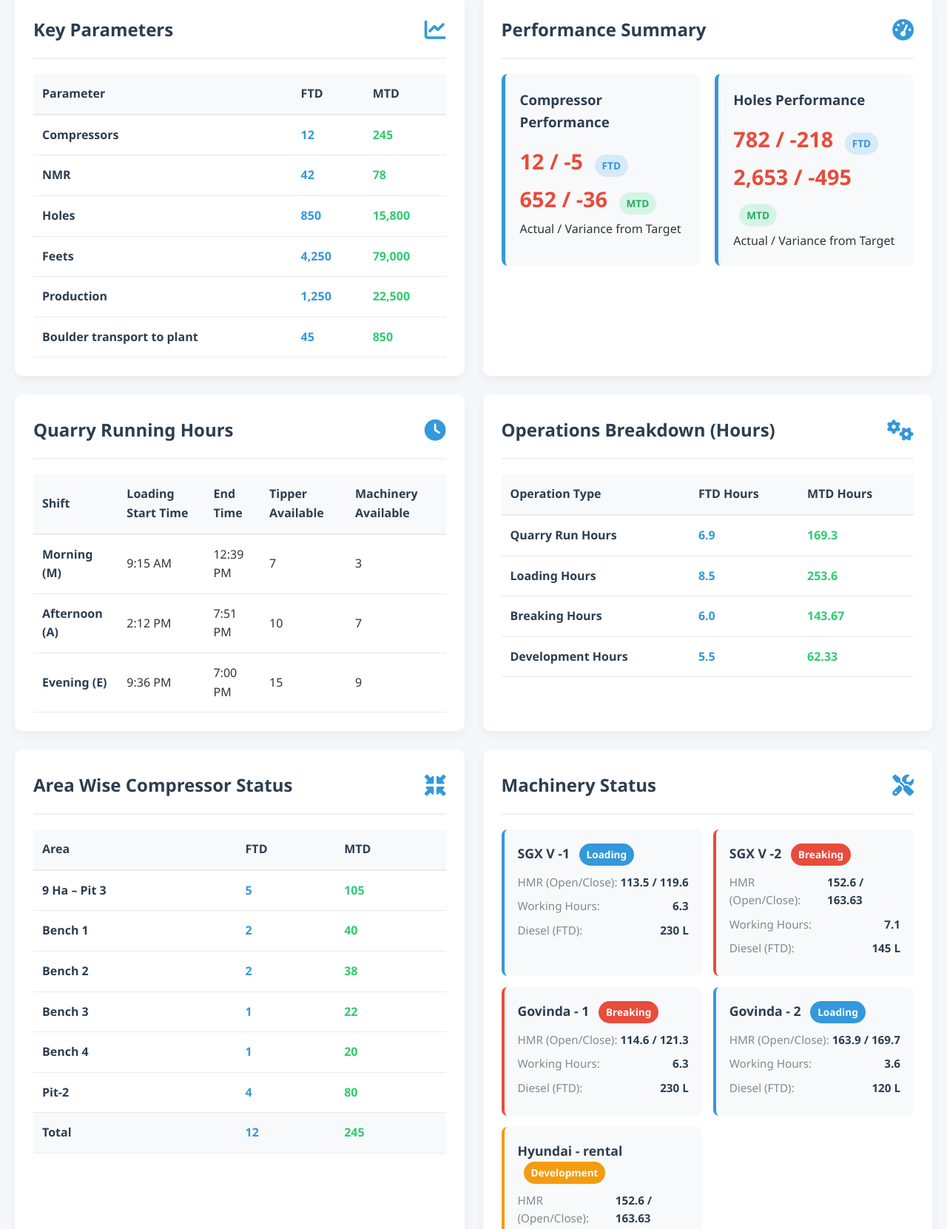
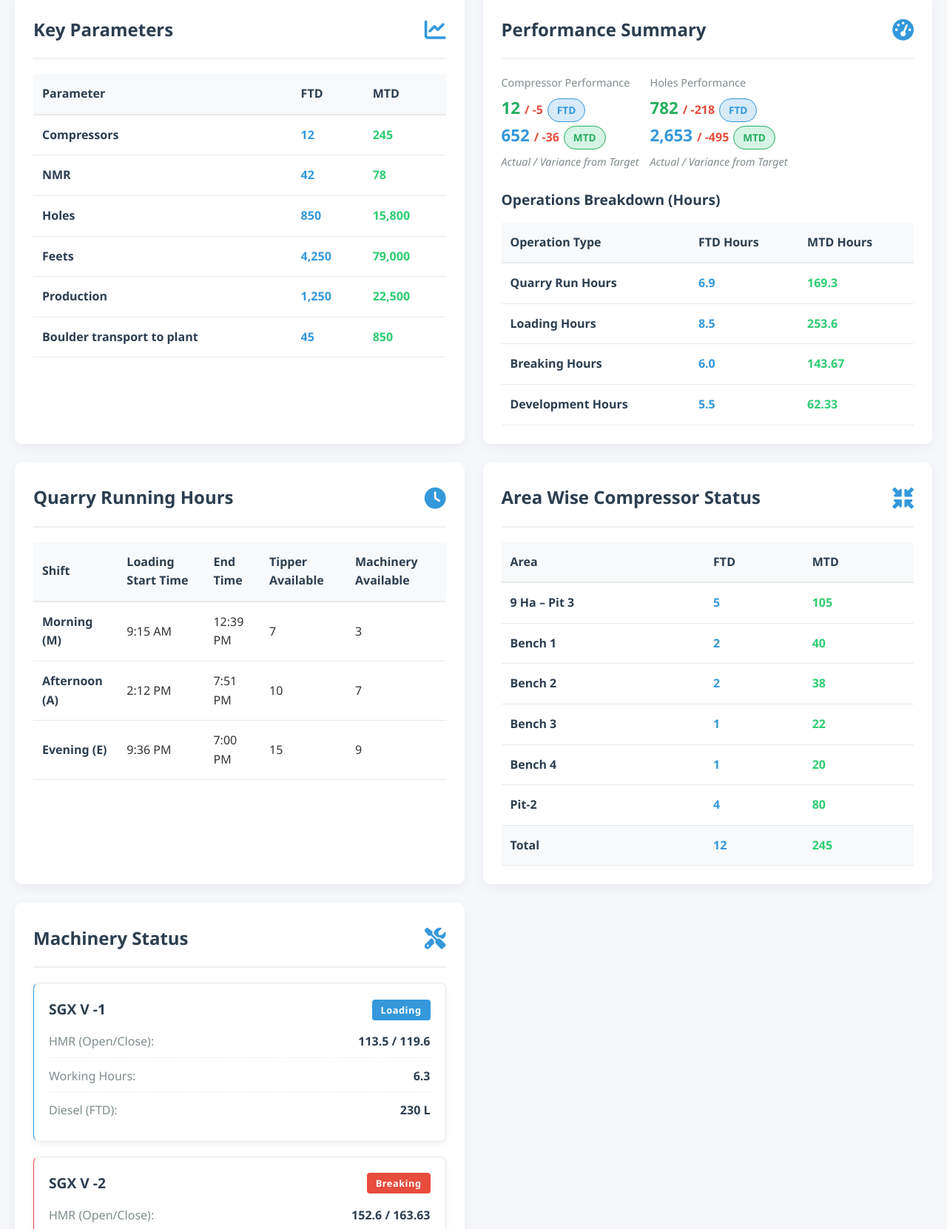
Before and after one commit to bimal-bp/movement, a plain HTML site: page index.html in a window 1280 px wide. Shown: the part 254-1915 px from the top of the page at 74% size. Drawn offline with Linux system fonts and the light colour scheme.

Commit message:
Update index.html

```diff
--- a/index.html
+++ b/index.html
@@ -142,6 +142,7 @@
             display: flex;
             flex-wrap: wrap;
             gap: 20px;
+            margin-bottom: 30px;
         }
 
         .performance-box {
@@ -153,61 +154,94 @@
             border-left: 5px solid #3498db;
         }
 
+        .performance-box.compact {
+            min-width: 200px;
+            padding: 15px;
+        }
+
         .performance-box h3 {
             margin-bottom: 15px;
             color: #2c3e50;
+            font-size: 1.2rem;
         }
 
         .performance-value {
             font-size: 1.8rem;
             font-weight: 700;
             margin-bottom: 5px;
+            display: flex;
+            align-items: center;
+            gap: 10px;
+            flex-wrap: wrap;
         }
 
-        .positive {
+        .performance-value.compact {
+            font-size: 1.5rem;
+        }
+
+        .actual-value {
+            color: #2c3e50;
+        }
+
+        .variance-positive {
             color: #27ae60;
         }
 
-        .negative {
+        .variance-negative {
             color: #e74c3c;
         }
 
         .machinery-grid {
             display: grid;
-            grid-template-columns: repeat(auto-fill, minmax(250px, 1fr));
-            gap: 15px;
+            grid-template-columns: repeat(auto-fill, minmax(280px, 1fr));
+            gap: 20px;
             margin-top: 20px;
         }
 
         .machine-card {
-            background-color: #f8f9fa;
+            background-color: white;
             border-radius: 8px;
-            padding: 18px;
+            padding: 20px;
             border-left: 4px solid #3498db;
+            border: 1px solid #eaeaea;
+            box-shadow: 0 3px 8px rgba(0, 0, 0, 0.05);
             transition: all 0.3s ease;
+            display: flex;
+            flex-direction: column;
         }
 
         .machine-card:hover {
             transform: translateY(-3px);
-            box-shadow: 0 5px 10px rgba(0, 0, 0, 0.08);
+            box-shadow: 0 5px 15px rgba(0, 0, 0, 0.1);
         }
 
         .machine-name {
             font-weight: 700;
-            font-size: 1.1rem;
-            margin-bottom: 10px;
+            font-size: 1.2rem;
+            margin-bottom: 15px;
             color: #2c3e50;
+            display: flex;
+            justify-content: space-between;
+            align-items: center;
         }
 
         .machine-detail {
             display: flex;
             justify-content: space-between;
-            margin-bottom: 8px;
-            font-size: 0.95rem;
+            margin-bottom: 12px;
+            font-size: 1rem;
+            padding-bottom: 8px;
+            border-bottom: 1px dashed #eee;
+        }
+
+        .machine-detail:last-child {
+            border-bottom: none;
+            margin-bottom: 0;
         }
 
         .machine-label {
             color: #7f8c8d;
+            font-weight: 500;
         }
 
         .machine-value {
@@ -222,15 +256,29 @@
         .remark-section {
             background-color: #fff8e1;
             border-left: 5px solid #ffc107;
-            padding: 20px;
+            padding: 25px;
             margin-top: 30px;
             border-radius: 8px;
+            box-shadow: 0 3px 10px rgba(0, 0, 0, 0.05);
         }
 
         .remark-title {
             font-weight: 700;
+            margin-bottom: 15px;
+            color: #ff9800;
+            font-size: 1.3rem;
+            display: flex;
+            align-items: center;
+            gap: 10px;
+        }
+
+        .remark-section p {
             margin-bottom: 10px;
-            color: #ff9800;
+            padding-left: 10px;
+        }
+
+        .remark-section p:last-child {
+            margin-bottom: 0;
         }
 
         footer {
@@ -254,25 +302,95 @@
             h1 {
                 font-size: 1.8rem;
             }
+
+            .machinery-grid {
+                grid-template-columns: 1fr;
+            }
         }
 
         .badge {
             display: inline-block;
-            padding: 4px 10px;
+            padding: 4px 12px;
             border-radius: 20px;
             font-size: 0.85rem;
             font-weight: 600;
-            margin-left: 8px;
         }
 
         .badge-ftd {
             background-color: #d6eaf8;
             color: #3498db;
+            border: 1px solid #3498db;
         }
 
         .badge-mtd {
             background-color: #d5f4e6;
             color: #27ae60;
+            border: 1px solid #27ae60;
+        }
+
+        .status-badge {
+            padding: 4px 12px;
+            border-radius: 4px;
+            font-size: 0.8rem;
+            font-weight: 600;
+            letter-spacing: 0.5px;
+        }
+
+        .status-loading {
+            background-color: #3498db;
+            color: white;
+        }
+
+        .status-breaking {
+            background-color: #e74c3c;
+            color: white;
+        }
+
+        .status-development {
+            background-color: #f39c12;
+            color: white;
+        }
+
+        .operations-table-container {
+            margin-top: 20px;
+        }
+
+        .compact-performance {
+            display: flex;
+            flex-wrap: wrap;
+            gap: 15px;
+            margin-top: 10px;
+        }
+
+        .compact-performance-item {
+            display: flex;
+            flex-direction: column;
+            min-width: 140px;
+        }
+
+        .compact-label {
+            font-size: 0.9rem;
+            color: #7f8c8d;
+            margin-bottom: 5px;
+        }
+
+        .compact-value {
+            font-size: 1.4rem;
+            font-weight: 700;
+            color: #2c3e50;
+        }
+
+        .compact-variance {
+            font-size: 1rem;
+            font-weight: 600;
+        }
+
+        .number-green {
+            color: #27ae60 !important;
+        }
+
+        .number-blue {
+            color: #3498db !important;
         }
     </style>
 </head>
@@ -343,32 +461,74 @@
                     <h2 class="card-title">Performance Summary</h2>
                     <div class="card-icon"><i class="fas fa-tachometer-alt"></i></div>
                 </div>
-                <div class="performance-container">
-                    <div class="performance-box">
-                        <h3>Compressor Performance</h3>
-                        <div class="performance-value">
-                            <span class="ftd">12 <span class="negative">/ -5</span></span>
+
+                <!-- Compact Performance Section -->
+                <div class="compact-performance">
+                    <div class="compact-performance-item">
+                        <div class="compact-label">Compressor Performance</div>
+                        <div class="compact-value">
+                            <span class="number-green">12</span>
+                            <span class="compact-variance variance-negative">/ -5</span>
                             <span class="badge badge-ftd">FTD</span>
                         </div>
-                        <div class="performance-value">
-                            <span class="mtd">652 <span class="negative">/ -36</span></span>
+                        <div class="compact-value">
+                            <span class="number-blue">652</span>
+                            <span class="compact-variance variance-negative">/ -36</span>
                             <span class="badge badge-mtd">MTD</span>
                         </div>
-                        <p>Actual / Variance from Target</p>
+                        <div class="compact-label" style="margin-top: 5px; font-style: italic;">Actual / Variance from Target</div>
                     </div>
 
-                    <div class="performance-box">
-                        <h3>Holes Performance</h3>
-                        <div class="performance-value">
-                            <span class="ftd">782 <span class="negative">/ -218</span></span>
+                    <div class="compact-performance-item">
+                        <div class="compact-label">Holes Performance</div>
+                        <div class="compact-value">
+                            <span class="number-green">782</span>
+                            <span class="compact-variance variance-negative">/ -218</span>
                             <span class="badge badge-ftd">FTD</span>
                         </div>
-                        <div class="performance-value">
-                            <span class="mtd">2,653 <span class="negative">/ -495</span></span>
+                        <div class="compact-value">
+                            <span class="number-blue">2,653</span>
+                            <span class="compact-variance variance-negative">/ -495</span>
                             <span class="badge badge-mtd">MTD</span>
                         </div>
-                        <p>Actual / Variance from Target</p>
+                        <div class="compact-label" style="margin-top: 5px; font-style: italic;">Actual / Variance from Target</div>
                     </div>
+                </div>
+
+                <!-- Operations Breakdown Table -->
+                <div class="operations-table-container">
+                    <h3 style="color: #2c3e50; margin-bottom: 15px; font-size: 1.2rem;">Operations Breakdown (Hours)</h3>
+                    <table>
+                        <thead>
+                            <tr>
+                                <th>Operation Type</th>
+                                <th>FTD Hours</th>
+                                <th>MTD Hours</th>
+                            </tr>
+                        </thead>
+                        <tbody>
+                            <tr>
+                                <td class="metric-highlight">Quarry Run Hours</td>
+                                <td class="ftd">6.9</td>
+                                <td class="mtd">169.3</td>
+                            </tr>
+                            <tr>
+                                <td class="metric-highlight">Loading Hours</td>
+                                <td class="ftd">8.5</td>
+                                <td class="mtd">253.6</td>
+                            </tr>
+                            <tr>
+                                <td class="metric-highlight">Breaking Hours</td>
+                                <td class="ftd">6.0</td>
+                                <td class="mtd">143.67</td>
+                            </tr>
+                            <tr>
+                                <td class="metric-highlight">Development Hours</td>
+                                <td class="ftd">5.5</td>
+                                <td class="mtd">62.33</td>
+                            </tr>
+                        </tbody>
+                    </table>
                 </div>
             </div>
 
@@ -409,45 +569,6 @@
                             <td>7:00 PM</td>
                             <td>15</td>
                             <td>9</td>
-                        </tr>
-                    </tbody>
-                </table>
-            </div>
-
-            <!-- Operations Breakdown Card -->
-            <div class="card">
-                <div class="card-header">
-                    <h2 class="card-title">Operations Breakdown (Hours)</h2>
-                    <div class="card-icon"><i class="fas fa-cogs"></i></div>
-                </div>
-                <table>
-                    <thead>
-                        <tr>
-                            <th>Operation Type</th>
-                            <th>FTD Hours</th>
-                            <th>MTD Hours</th>
-                        </tr>
-                    </thead>
-                    <tbody>
-                        <tr>
-                            <td class="metric-highlight">Quarry Run Hours</td>
-                            <td class="ftd">6.9</td>
-                            <td class="mtd">169.3</td>
-                        </tr>
-                        <tr>
-                            <td class="metric-highlight">Loading Hours</td>
-                            <td class="ftd">8.5</td>
-                            <td class="mtd">253.6</td>
-                        </tr>
-                        <tr>
-                            <td class="metric-highlight">Breaking Hours</td>
-                            <td class="ftd">6.0</td>
-                            <td class="mtd">143.67</td>
-                        </tr>
-                        <tr>
-                            <td class="metric-highlight">Development Hours</td>
-                            <td class="ftd">5.5</td>
-                            <td class="mtd">62.33</td>
                         </tr>
                     </tbody>
                 </table>
@@ -515,7 +636,9 @@
                 </div>
                 <div class="machinery-grid">
                     <div class="machine-card work-L">
-                        <div class="machine-name">SGX V -1 <span class="badge" style="background-color:#3498db; color:white;">Loading</span></div>
+                        <div class="machine-name">SGX V -1
+                            <span class="status-badge status-loading">Loading</span>
+                        </div>
                         <div class="machine-detail">
                             <span class="machine-label">HMR (Open/Close):</span>
                             <span class="machine-value">113.5 / 119.6</span>
@@ -531,7 +654,9 @@
                     </div>
 
                     <div class="machine-card work-B">
-                        <div class="machine-name">SGX V -2 <span class="badge" style="background-color:#e74c3c; color:white;">Breaking</span></div>
+                        <div class="machine-name">SGX V -2
+                            <span class="status-badge status-breaking">Breaking</span>
+                        </div>
                         <div class="machine-detail">
                             <span class="machine-label">HMR (Open/Close):</span>
                             <span class="machine-value">152.6 / 163.63</span>
@@ -547,7 +672,9 @@
                     </div>
 
                     <div class="machine-card work-B">
-                        <div class="machine-name">Govinda - 1 <span class="badge" style="background-color:#e74c3c; color:white;">Breaking</span></div>
+                        <div class="machine-name">Govinda - 1
+                            <span class="status-badge status-breaking">Breaking</span>
+                        </div>
                         <div class="machine-detail">
                             <span class="machine-label">HMR (Open/Close):</span>
                             <span class="machine-value">114.6 / 121.3</span>
@@ -563,7 +690,9 @@
                     </div>
 
                     <div class="machine-card work-L">
-                        <div class="machine-name">Govinda - 2 <span class="badge" style="background-color:#3498db; color:white;">Loading</span></div>
+                        <div class="machine-name">Govinda - 2
+                            <span class="status-badge status-loading">Loading</span>
+                        </div>
                         <div class="machine-detail">
                             <span class="machine-label">HMR (Open/Close):</span>
                             <span class="machine-value">163.9 / 169.7</span>
@@ -579,7 +708,9 @@
                     </div>
 
                     <div class="machine-card work-D">
-                        <div class="machine-name">Hyundai - rental <span class="badge" style="background-color:#f39c12; color:white;">Development</span></div>
+                        <div class="machine-name">Hyundai - rental
+                            <span class="status-badge status-development">Development</span>
+                        </div>
                         <div class="machine-detail">
                             <span class="machine-label">HMR (Open/Close):</span>
                             <span class="machine-value">152.6 / 163.63</span>
@@ -628,13 +759,13 @@
                 });
             });
 
-            // Color code performance values
-            const performanceValues = document.querySelectorAll('.performance-value span');
-            performanceValues.forEach(value => {
-                if (value.textContent.includes('-')) {
-                    value.classList.add('negative');
-                }
-            });
+            // Highlight the requested numbers
+            const compressorFtd = document.querySelector('.compact-performance-item:nth-child(1) .compact-value:nth-child(2) .number-green');
+            const compressorMtd = document.querySelector('.compact-performance-item:nth-child(1) .compact-value:nth-child(3) .number-blue');
+            const holesFtd = document.querySelector('.compact-performance-item:nth-child(2) .compact-value:nth-child(2) .number-green');
+            const holesMtd = document.querySelector('.compact-performance-item:nth-child(2) .compact-value:nth-child(3) .number-blue');
+
+            // These are already styled with the correct colors from CSS classes
         });
     </script>
 </body>
```
